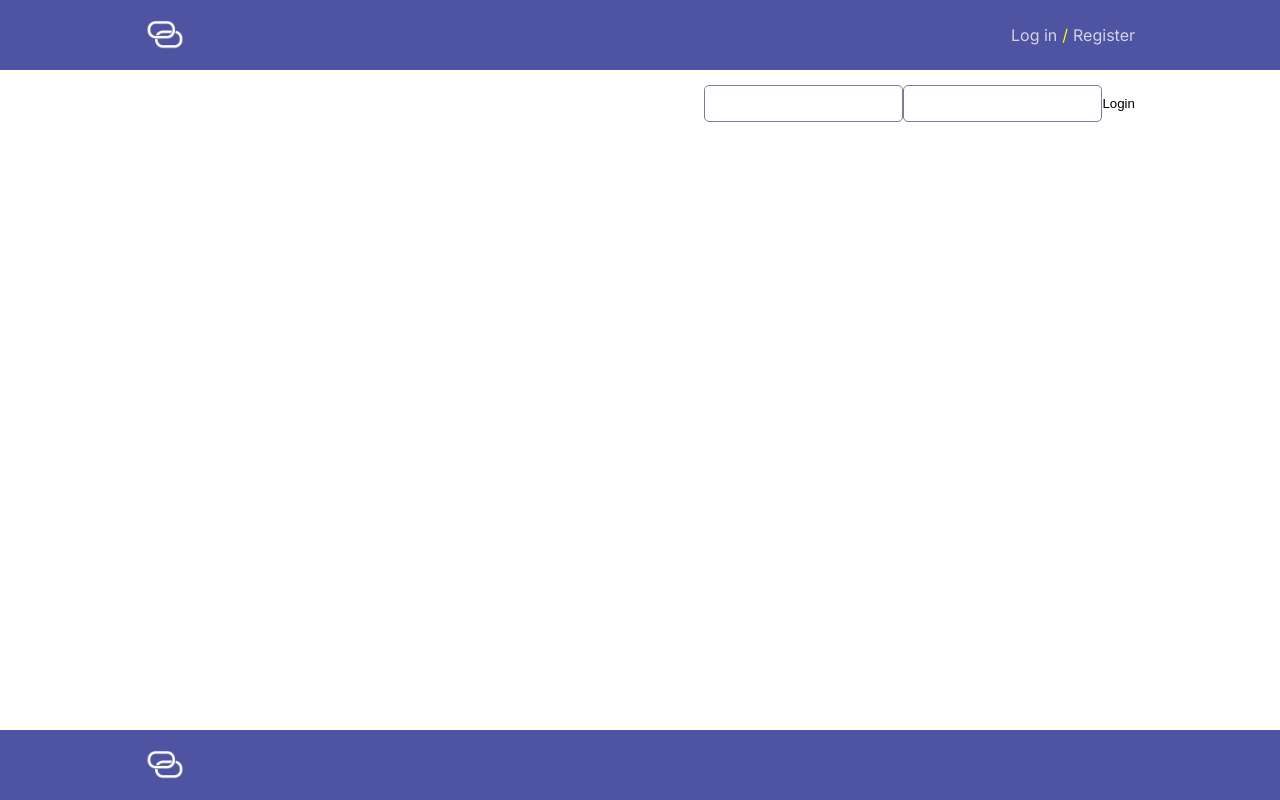
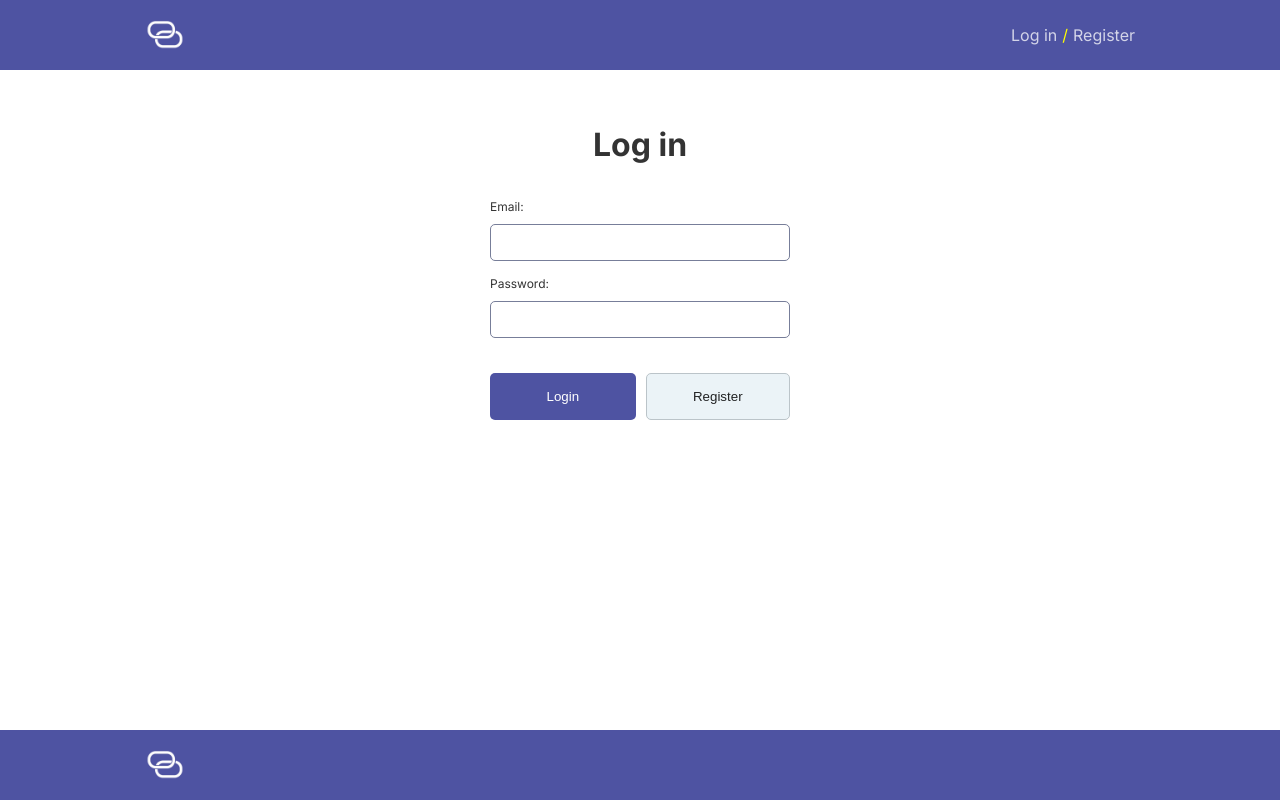
Before and after one commit to Tornik2/stay-connected, a Next.js app: page /login in a window 1280 px wide. Built offline with nearby package versions, Linux system fonts and the light colour scheme; no server answers.

Commit message:
style login page

```diff
--- /dev/null
+++ b/app/login/login.css
@@ -0,0 +1,57 @@
+.login-form {
+  display: flex;
+  flex-direction: column;
+  width: 100%;
+  max-width: 300px;
+  margin: 0 auto;
+  gap: 15px;
+}
+
+.login-form h1 {
+  text-align: center;
+  margin: 40px 0 20px;
+}
+
+.email-input,
+.password-input {
+  display: flex;
+  flex-direction: column;
+  gap: 10px;
+}
+
+.login-form label {
+  font-size: 12px;
+}
+
+.btn {
+  padding: 15px;
+  border-radius: 5px;
+  color: #ffffff;
+}
+
+.btn:hover {
+  opacity: 0.8;
+}
+
+.btns {
+  display: flex;
+  gap: 10px;
+  margin-top: 20px;
+}
+.btns > * {
+  width: 50%;
+}
+
+.login-btn {
+  background-color: #4e53a2;
+}
+.register-link {
+  color: #212223;
+  border: 1px solid #bbc4c9;
+  background-color: #ebf3f7;
+  width: 100%;
+}
+.register-link:hover {
+  background-color: #6f9fb7;
+  color: #ffffff;
+}
--- a/app/login/page.jsx
+++ b/app/login/page.jsx
@@ -2,10 +2,10 @@
 import { useState, useEffect } from "react";
 import { useRouter } from "next/navigation";
 import { useProfile } from "../context/ProfileContext";
-
+import "./login.css";
+import Link from "next/link";
 export default function Login() {
   const { fetchProfile, profile } = useProfile();
-  const [message, setMessage] = useState("");
   const [loading, setLoading] = useState(false);
   const [formData, setFormData] = useState({
     email: "",
@@ -42,7 +42,6 @@ export default function Login() {
         setLoading(false);
         const errorData = await response.json();
         console.log(errorData.error);
-        setMessage(errorData.error + ", Wrong Credentials ");
       }
     } catch (error) {
       console.log(error);
@@ -56,8 +55,10 @@ export default function Login() {
             <>LOADING</>
           ) : (
             <>
-              <div style={{ color: "red" }}>{message}</div>
-              <form onSubmit={handleSubmit}>
+              <form onSubmit={handleSubmit} className="login-form">
+                <h1> Log in</h1>
+                <div className="email-input">
+                  <label htmlFor="email">Email:</label>
                   <input
                     type="text"
                     name="email"
@@ -66,6 +67,9 @@ export default function Login() {
                     onChange={handleChange}
                     required
                   />
+                </div>
+                <div className="password-input">
+                  <label htmlFor="password">Password:</label>
                   <input
                     type="password"
                     name="password"
@@ -74,7 +78,17 @@ export default function Login() {
                     onChange={handleChange}
                     required
                   />
-                <button type="submit">Login</button>
+                </div>
+                <div className="btns">
+                  <button type="submit" className="btn login-btn">
+                    Login
+                  </button>
+                  <Link href={"/register"}>
+                    <button type="submit" className="btn register-link">
+                      Register
+                    </button>
+                  </Link>
+                </div>
               </form>
             </>
           )}
```
Lines whose indentation alone changed are shown as unchanged.
